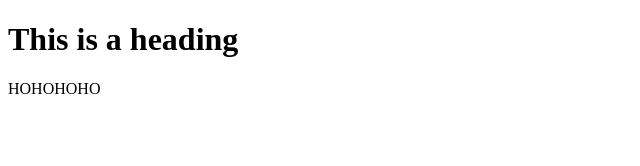
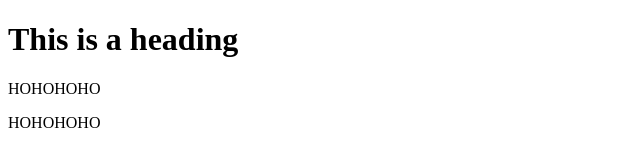
Before and after one commit to bcd75/bcd75.github.io, a plain HTML site: page index.html in a window 1280 px wide. Shown: the whole page, without its empty margins (0-640 px from the left). Drawn offline with Linux system fonts and the light colour scheme.

Commit message:
index.html

```diff
--- a/index.html
+++ b/index.html
@@ -5,6 +5,7 @@
 
 <h1>This is a heading</h1>
 <p>HOHOHOHO</p>
+  <p>HOHOHOHO</p>
 
 </body>
 </html>
```
